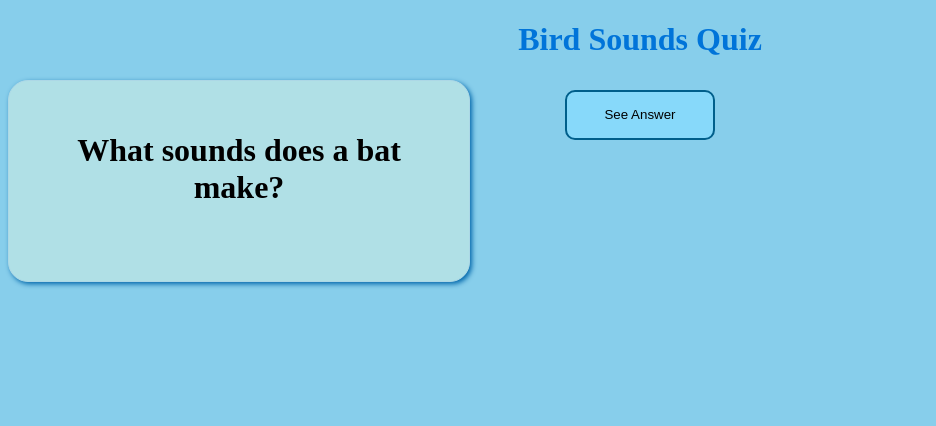
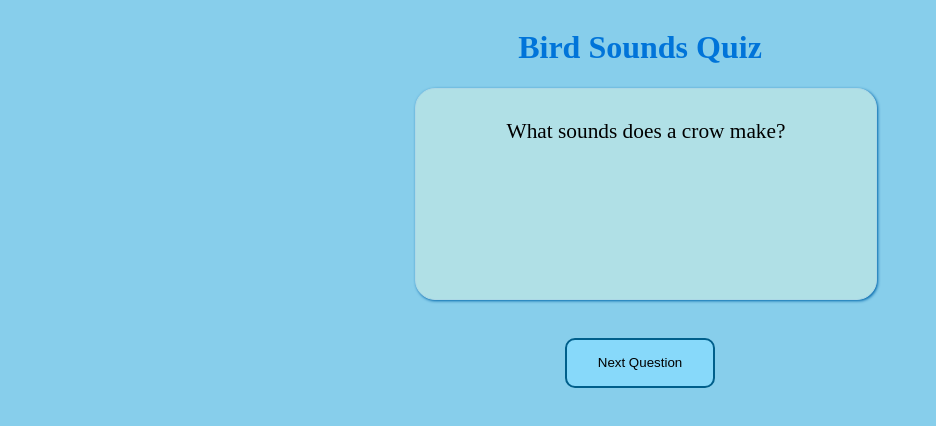
Before and after one commit to kentpmckinney/epi-bird-sounds, a React (Create React App) app: page / in a window 1280 px wide. Shown: the top 426 px of the page, without its empty margins (0-936 px from the left). Built offline with nearby package versions, Linux system fonts and the light colour scheme.

Commit message:
enhance user interface

```diff
--- a/src/components/App.css
+++ b/src/components/App.css
@@ -1,16 +1,12 @@
-
-
 body {
 	background-color: skyblue;
 	text-align: center;
 }
 
-.apptitle {
-  color: #0074D9;
-}
-
 .flip-card {
-  background-color: transparent;
+	background-color: transparent;
+	width: 450px; /* width plus half of the padding of the card content */
+	height: 150px;
 	perspective: 1000px;
 }
 
@@ -21,12 +17,10 @@ body {
   text-align: center;
   transition: transform 0.5s;
 	transform-style: preserve-3d;
-  box-shadow: 0 4px 8px 0 rgba(0,0,0,0.2);
 }
 
 .flip-card:hover .flip-card-inner {
 	transform: rotateY(180deg);
-	transform-origin: center center;
 }
 
 .flip-card-front, .flip-card-back {
@@ -46,5 +40,4 @@ body {
   background-color: #2980b9;
   color: black;
 	transform: rotateY(180deg);
-	transform-origin: center center;
 }
--- a/src/components/App.js
+++ b/src/components/App.js
@@ -3,10 +3,6 @@ import Card from './Card/Card'
 import './App.css';
 
 let questions = [
-  {
-    question: 'What sounds does a bat make?',
-    answer: 'screech'
-  },
   {
     question: 'What sounds does a crow make?',
     answer: 'caw'
@@ -30,10 +26,6 @@ let questions = [
   {
     question: 'What sounds does a raven make?',
     answer: 'caw'
-  },
-  {
-    question: 'What sounds do seals make?',
-    answer: 'bark'
   },
   {
     question: 'What sounds do vultures make?',
@@ -65,17 +57,66 @@ let questions = [
   }
 ]
 
-function App() {
-  return (
-    <React.Fragment>
-      <h1 className='apptitle'><center>Bird Sounds Quiz</center></h1>
-      <div className='appgrid'>
-        <div className='carddiv'>
-          <Card questions={questions} />
+const buttonStyle = {
+  border: '2px solid rgb(0, 95, 139)',
+  backgroundColor: 'rgb(135, 217, 250)',
+  height: '50px',
+  width: '150px',
+  borderRadius: '10px',
+  marginTop: '10px'
+};
+
+const gridStyle = {
+  display: 'grid',
+  gridTemplateColumns: '1fr',
+  gridTemplateRows: '1fr 3fr 1fr',
+  justifyContent: 'center'
+}
+
+const row1Style = {
+  gridArea: '1 / 1 / span 1 / span 1',
+  color: '#0074D9',
+  display: 'grid',
+  justifyContent: 'center'
+}
+
+const row2style = {
+  gridArea: '2 / 1 / span 1 / span 1',
+  display: 'grid',
+  justifyContent: 'center'
+}
+
+const row3style = {
+  gridArea: '3 / 1 / span 1 / span 1'
+}
+
+class App extends React.Component {
+  state = { index: 0 }
+
+  handleClick = () => {
+    let _index = this.state.index;
+    _index++;
+    _index >= questions.length
+      ? this.setState({ index: 0 })
+      : this.setState({ index: _index})
+  }
+
+  render () {
+    return (
+      <div style={gridStyle}>
+        <div style={row1Style}>
+          <h1>Bird Sounds Quiz</h1>
+        </div>
+        <div style={row2style}>
+          <Card question={questions[this.state.index]} />
+        </div>
+        <div style={row3style}>
+          <button style={buttonStyle} onClick={this.handleClick}>Next Question</button>
         </div>
       </div>
-    </React.Fragment>
-  );
+    )
+  }
+
 }
 
 export default App;
--- a/src/components/Card/Card.js
+++ b/src/components/Card/Card.js
@@ -1,66 +1,28 @@
 import React, { Component } from 'react';
 
 export default class Card extends Component {
+	render() {
 
-	constructor(props) {
-		super(props);
-		this.state = {
-			flipCard: false,
-			questionIndex: 0,
-			buttonText: 'See Answer'
-		};
-	}
-
-	handleClick = () => {
-		this.setState((prevState) => ({
-			flipCard: !prevState.flipCard,
-			buttonText: this.state.flipCard ? 'See Answer' : 'Next Card',
-			questionIndex: this.state.flipCard ? this.state.questionIndex + 1 : this.state.questionIndex
-		}));
-	};
-
-	render() {
 		const cardStyle = {
 			border: '1px solid lightblue',
 			padding: '30px',
 			borderRadius: '20px',
 			backgroundColor: 'powderblue',
-			boxShadow: '2px 2px 5px #0066AA',
-			minWidth: '400px',
-			maxWidth: '400px',
-			minHeight: '150px',
-			paddingBottom: '20px',
-			textAlign: 'center',
-			alignItems: 'center'
+			boxShadow: '1px 1px 3px #0066AA',
+			width: '400px',
+			height: '150px',
+			alignItems: 'center',
+			fontSize: '16pt'
 		};
-
-		const buttonStyle = {
-			border: '2px solid rgb(0, 95, 139)',
-			backgroundColor: 'rgb(135, 217, 250)',
-			height: '50px',
-			width: '150px',
-			borderRadius: '10px',
-			marginTop: '10px'
-		};
-
-		let q1 = this.props.questions[this.state.questionIndex].question;
-		let a1 = this.props.questions[this.state.questionIndex].answer;
-
-		let front = (<h1>{q1}</h1>);
-		let back = (<h1>Answer: {a1}</h1>);
-
 		return (
-			<React.Fragment>
+			<div>
 				<div className="flip-card">
     			<div className="flip-card-inner">
-						<div className="flip-card-front" style={cardStyle}>{front}</div>
-						<div className="flip-card-back" style={cardStyle}>{back}</div>
+						<div className="flip-card-front" style={cardStyle}>{this.props.question.question}</div>
+						<div className="flip-card-back" style={cardStyle}>Answer: {this.props.question.answer}</div>
 					</div>
 				</div>
-				<button style={buttonStyle} onClick={this.handleClick}>
-			 		{this.state.buttonText}
-			 	</button>
-			</React.Fragment>
+			</div>
 		);
 
 	}
```
